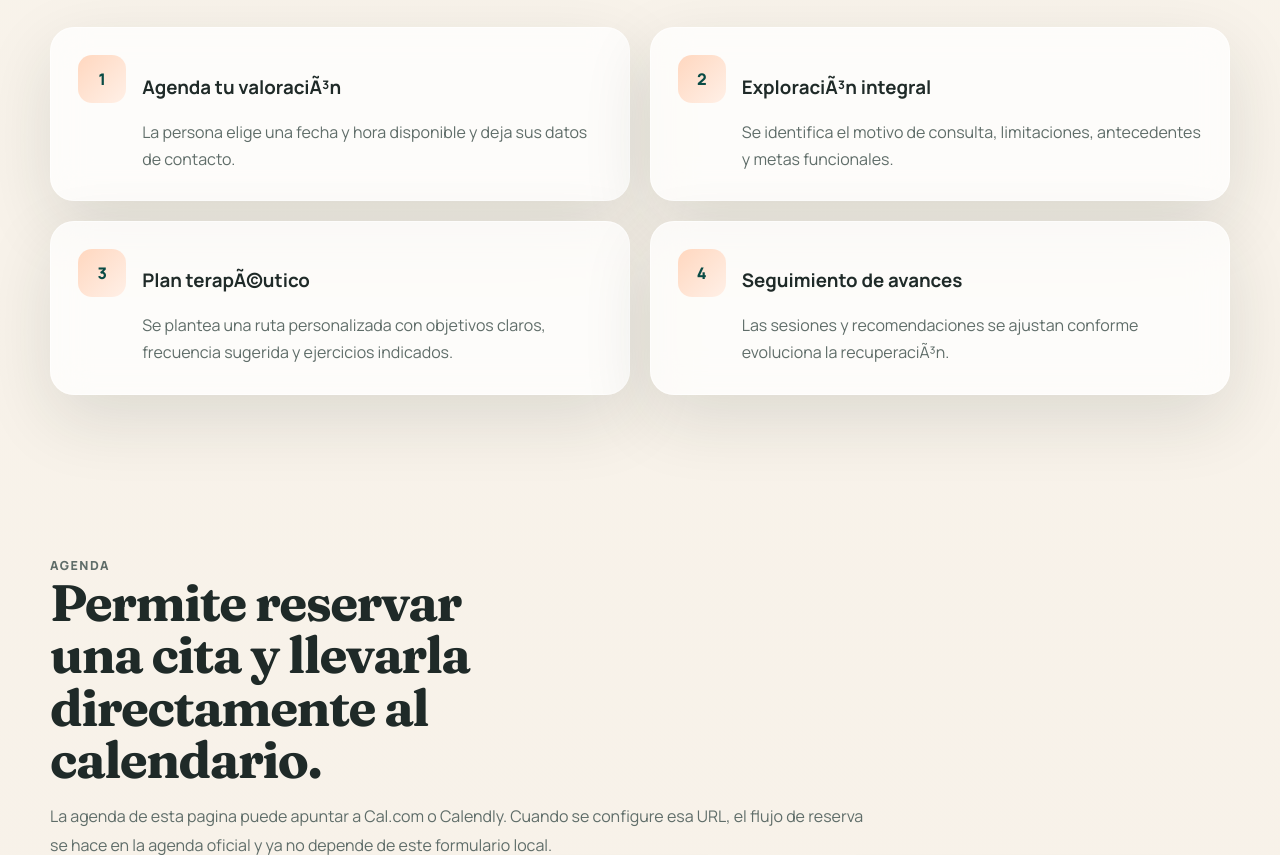
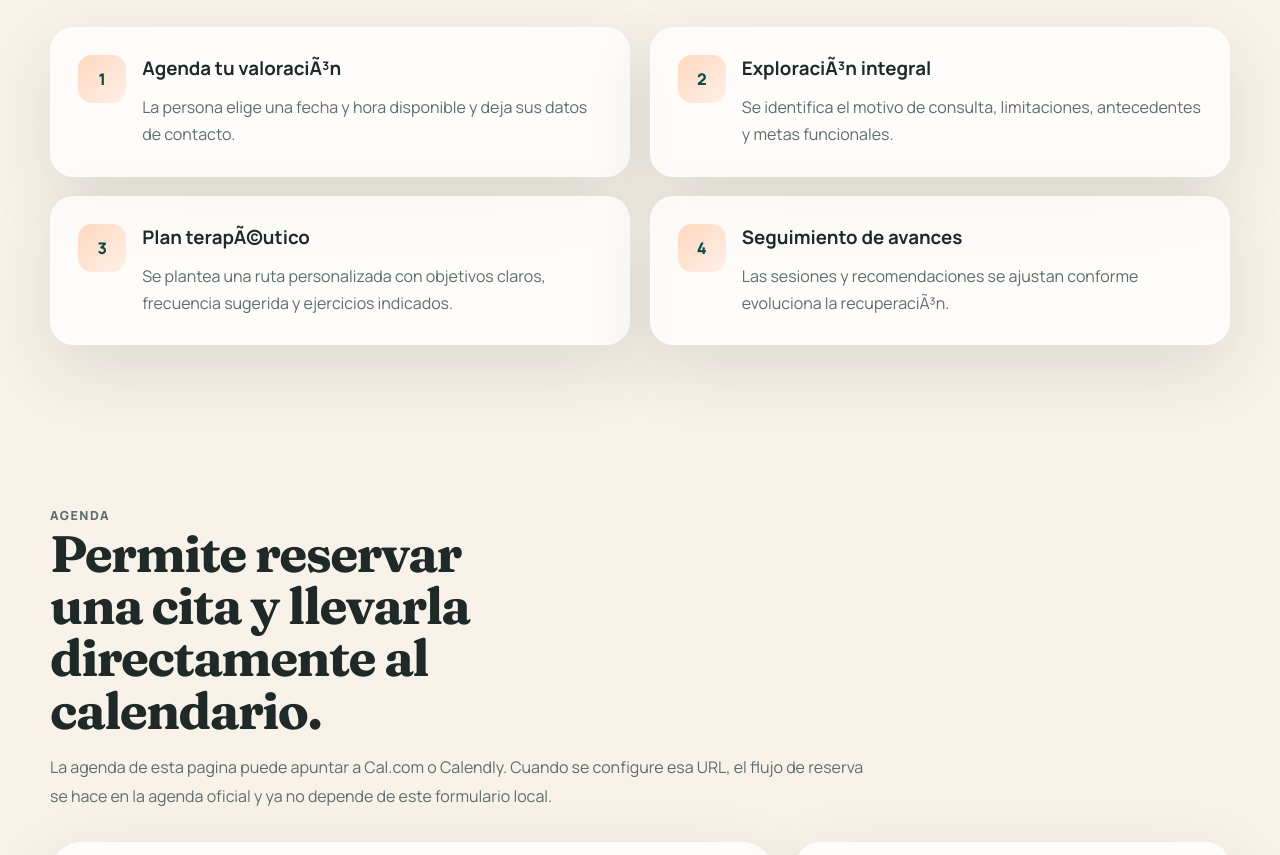
Before and after one commit to ramonpizana/SaludNeurofuncional, a website with bundled scripts: page index.html in a window 1280 px wide. Shown: the part 3549-4404 px from the top of the page. Built offline with nearby package versions, Linux system fonts and the light colour scheme.

Commit message:
Fix section heading selector in stylesheet

```diff
--- a/styles/sections.css
+++ b/styles/sections.css
@@ -104,7 +104,7 @@
 
 .info-card h3,
 .service-card h3,
-timeline-item h3,
+.timeline-item h3,
 .sidebar-card h3,
 .slot-field p {
   margin: 0 0 0.8rem;
```
